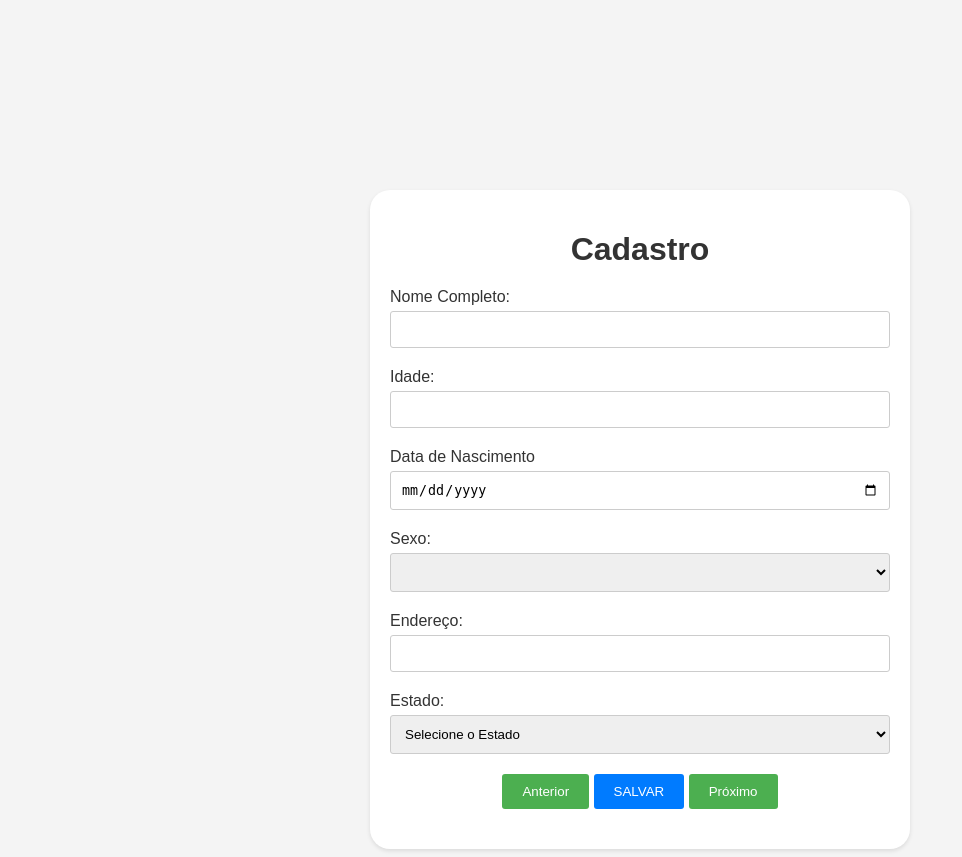
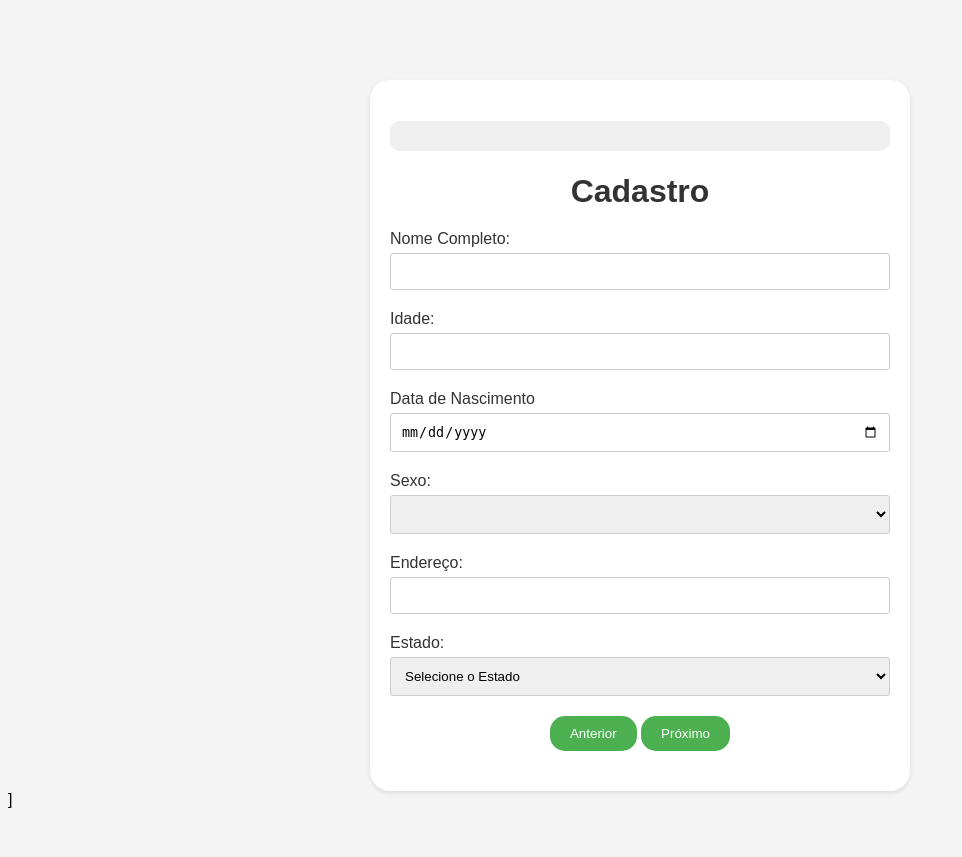
Before and after one commit to Evandro9820/ProgramacaoWeb-WebDesign, a PHP site: page / in a window 1280 px wide. Shown: the whole page, without its empty margins (0-962 px from the left). After the commit the page ends 808 px from the top, so only its background shows below. Run offline with PHP 8.4, Linux system fonts and the light colour scheme.

Commit message:
Coisas Alterada

```diff
--- a/Programação Web/JAVASCRIPT/Formulario Gameficado/index.html
+++ b/Programação Web/JAVASCRIPT/Formulario Gameficado/index.html
@@ -10,15 +10,22 @@
 </head>
 
 <body>
+
     <script src="script.js"></script>
 
     <div class="container">
+        <div><!--Pontuação-->
+            <h1><span id="pontucao"></span> </h1>
+        </div>
+        <div class="barra-de-progresso-container">
+            <div class="barra-progresso" id="progresso"></div>
+        </div>
         <h1>Cadastro</h1>
         <div class="pagina-formulario" id="pagina-1" data-etapa="1">
             <form id="form" onsubmit="event.preventDefault()"><!--IMPEDE DE ENVIAR O FORMULARIO-->
 
-                <label>Nome Completo:</label>
-                <input type="text" id="nome" onfocusout="pontuar()" />
+                <label class="input__label">Nome Completo:</label>
+                <input class="input__field" type="text" id="nome" onfocusout="pontuar()" />
 
                 <label>Idade:</label>
                 <input type="number" onfocusout="pontuar()" />
@@ -78,7 +85,8 @@
                 <input type="number" onfocusout="pontuar()" />
 
                 <label>E-mail:</label>
-            <input type="email" onfocusout="pontuar()" />
+                <input type="email" id="email" name="email" pattern="[a-z0-9._%+-]+@[a-z0-9.-]+\.[a-z]{2,}$" required
+                    onfocusout="pontuar()">
 
                 <label>CPF:</label>
                 <input type="number" onfocusout="pontuar()" />
@@ -98,16 +106,17 @@
 
         <div id="botao">
             <button class="btnProxima" type="button" onclick="etapaAnterior()">Anterior</button>
-            <button id="btn-salvar" onclick="limparFormulario()">SALVAR</button>
+            <button id="btn-salvar" onclick="confete()">SALVAR</button>
             <button class="btnProxima" type="button" onclick="proximaEtapa()">Próximo</button>
         </div>
         <!--JA É SUBMITT AUTOMATICAMENTE     - SE QUISER QUE FIQUE UM EM CIMA DO OUTRO E TAL, AQUI TERIA QUE TER FLEX BOX-->
 
         </form>
 
-    </div>
+    </div>]
+
     <script src="script.js"></script>
-
+    </section>
 </body>
 
 </html>
--- a/Programação Web/JAVASCRIPT/Formulario Gameficado/script.js
+++ b/Programação Web/JAVASCRIPT/Formulario Gameficado/script.js
@@ -1,3 +1,42 @@
+/* //LIGAÇÕES
+let htmlPontuacao = document.getElementById("pontucao")
+
+//VARIAVEIS GLOBAIS
+
+let pontos = 0
+
+
+
+function pontuar() {
+    pontos +=10
+    htmlPontuacao.innerHTML = pontos
+
+    const progresso = document.getElementById('progresso')
+    const largura = Math.min(pontos,100);
+
+    progresso.style.width=largura+'%';
+
+    progresso.innerHTML = largura+'%';
+} */
+
+let pontuacao = 0;
+function pontuar() {
+    pontuacao+=10;
+    let htmlElement = document.getElementById('pontucao');
+    if (htmlElement) {
+        htmlElement.innerHTML = 'Pontuação: ' + pontuacao;
+    }
+
+    const progresso = document.getElementById('progresso')
+    const largura = Math.min(pontuacao,100);
+
+    progresso.style.width=largura+'%';
+
+    progresso.innerHTML = largura+'%';
+}
+
+
+// MOVER PÁGINAS
 function proximaEtapa() {
     moverEtapa(1);
 }
@@ -35,3 +74,29 @@ function moverEtapa(direcao) {
         botaoSalvar.style.display = 'none';
     }
 }
+
+
+/* function confete() {
+    for (let i = 0; i < 20; i++) {
+        let confetti = document.createElement('div');
+        confetti.className = 'confetti';
+        confetti.style.left = Math.random() * 100 + '%';
+        confetti.style.top = Math.random() * 100 + '%';
+        document.body.appendChild(confetti);
+    }
+} */
+
+document.getElementById('btn-salvar').addEventListener('click', function () {
+    for (let i = 0; i < 50; i++){ confete();}
+});
+
+function confete() {
+    const confetti = document.createElement('div');
+    confetti.classList.add('confetti');
+    confetti.style.left = Math.random() * window.innerWidth + 'px';
+    document.body.appendChild(confetti);
+
+    setTimeout(() => {
+        confetti.remove();
+    }, 1000);
+}
--- a/Programação Web/JAVASCRIPT/Formulario Gameficado/style.css
+++ b/Programação Web/JAVASCRIPT/Formulario Gameficado/style.css
@@ -10,7 +10,7 @@ body {
     padding: 20px;
     background-color: #ffffff;
     box-shadow: 0 2px 4px rgba(0, 0, 0, 0.1);
-    margin-top: 15% ;
+    margin-top: 10vh;
     border-radius: 20px;
 }
 
@@ -30,11 +30,13 @@ label {
     margin-bottom: 5px;
 }
 
-input,select {
+input,
+select {
     padding: 10px;
     margin-bottom: 20px;
     border: 1px solid #ccc;
     border-radius: 3px;
+    position: relative;
 }
 
 button {
@@ -42,11 +44,14 @@ button {
     background-color: #007BFF;
     color: #ffffff;
     border: none;
-    border-radius: 3px;
+    border-radius: 15px;
     cursor: pointer;
     margin-bottom: 20px;
 }
-#botao{text-align: center;}
+
+#botao {
+    text-align: center;
+}
 
 button:hover {
     background-color: #0056b3;
@@ -60,6 +65,27 @@ button:hover {
     background-color: #3e8e41;
 }
 
-.btn-salvar{
+#btn-salvar {
     display: none;
 }
+
+/* Barra de Progresso */
+.barra-de-progresso-container {
+    width: 100%;
+    background-color: #f0f0f0;
+    height: 30px;
+    margin-bottom: 10px;
+    border-radius: 10px;
+}
+
+.barra-progresso {
+    width: 0;
+    height: 100%;
+    background-color: green;
+    text-align: center;
+    line-height: 30px;
+    color: white;
+    border-radius: 10px;
+}
+
+/* aaa */
```
Lines whose indentation alone changed are shown as unchanged.
